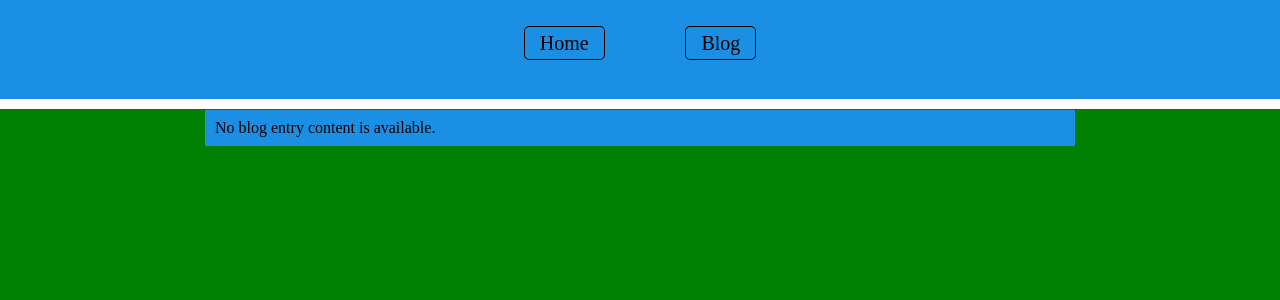
After one commit to keshin666/yogaopensource, a Django app: template blog/templates/blog/blog_entry.html in a window 1280 px wide. The commit adds this page. Shown: the top 300 px of the page. Run offline with Django 3.2, Linux system fonts and the light colour scheme; the template is opened without the code that fills it, so the values that code supplies are empty.

Commit message:
added styles, blog previews and stuff

```diff
--- a/blog/models.py
+++ b/blog/models.py
@@ -12,3 +12,7 @@ class BlogEntry(models.Model):
 
     def __str__(self):
         return self.title
+
+    def get_text_preview(self):
+        text = self.text
+        return text[:255 if len(text) > 255 else len(text)] + '...'
--- /dev/null
+++ b/blog/templates/blog/blog_entry.html
@@ -0,0 +1,11 @@
+{% extends 'base.html' %}
+{% block content %}
+{% if blog_entry %}
+    <ul>
+        <li><span class="blog_title">{{ blog_entry.title }}</span></li>
+        <li>{{ blog_entry.text }}</li>
+    </ul>
+{% else %}
+    <p>No blog entry content is available.</p>
+{% endif %}
+{% endblock content %}
--- a/blog/views.py
+++ b/blog/views.py
@@ -17,4 +17,8 @@ def index(request):
 
 def view_blog_entry(request, blog_entry_id):
     blog_entry = get_object_or_404(BlogEntry, pk=blog_entry_id)
-    return HttpResponse(blog_entry.text)
+    template = loader.get_template('blog/blog_entry.html')
+    context = RequestContext(request, {
+        'blog_entry': blog_entry,
+        })
+    return HttpResponse(template.render(context))
--- /dev/null
+++ b/home/static/home/css_reset.css
@@ -0,0 +1,48 @@
+/* http://meyerweb.com/eric/tools/css/reset/
+   v2.0 | 20110126
+   License: none (public domain)
+*/
+
+html, body, div, span, applet, object, iframe,
+h1, h2, h3, h4, h5, h6, p, blockquote, pre,
+a, abbr, acronym, address, big, cite, code,
+del, dfn, em, img, ins, kbd, q, s, samp,
+small, strike, strong, sub, sup, tt, var,
+b, u, i, center,
+dl, dt, dd, ol, ul, li,
+fieldset, form, label, legend,
+table, caption, tbody, tfoot, thead, tr, th, td,
+article, aside, canvas, details, embed,
+figure, figcaption, footer, header, hgroup,
+menu, nav, output, ruby, section, summary,
+time, mark, audio, video {
+    margin: 0;
+    padding: 0;
+    border: 0;
+    font-size: 100%;
+    font: inherit;
+    vertical-align: baseline;
+}
+/* HTML5 display-role reset for older browsers */
+article, aside, details, figcaption, figure,
+footer, header, hgroup, menu, nav, section {
+    display: block;
+}
+body {
+    line-height: 1;
+}
+ol, ul {
+    list-style: none;
+}
+blockquote, q {
+    quotes: none;
+}
+blockquote:before, blockquote:after,
+q:before, q:after {
+    content: '';
+    content: none;
+}
+table {
+    border-collapse: collapse;
+    border-spacing: 0;
+}
--- /dev/null
+++ b/home/static/home/style.css
@@ -0,0 +1,79 @@
+
+#navigation
+{
+    position: fixed;
+    height: 66px;
+    width: 100%;
+    z-index: 999;
+    background-color: #1A8FE3;
+    text-align: center;
+    padding-top: 33px;
+    border-bottom-style: solid;
+    border-bottom-color: #FFFFFF;
+    border-bottom-width: 10px;
+    top: 0px;
+
+}
+#navigation a {
+    color: #000000;
+    text-decoration: none;
+    padding: 5px;
+    padding-left: 15px;
+    padding-right: 15px;
+    border-color: #000000;
+    border-style: solid;
+    border-width: 1px;
+    border-radius: 5px;
+    margin: 3%;
+    font-size: 15pt;
+}
+#navigation a:hover {
+    background-color: #6610F2;
+}
+body {
+    background-color: green;
+    text-align: left;
+}
+#content{
+    padding: 10px;
+    width: 850px;
+    height: 100%;
+    position: relative;
+    background-color: #1A8FE3;
+    margin: auto;
+    margin-top: 110px;
+}
+.blog_title {
+    font-size: 26pt;
+}
+.blog_title_preview {
+    font-size: 20pt;
+}
+.blog_preview {
+    width: 40%;
+    height: 158px;
+    background-color: #06D6A0;
+    border-color: #54C6EB;
+    border-style: static;
+    border-radius: 10px;
+    margin: 10px;
+    padding: 10px;
+    word-wrap: break-word;
+    float: left;
+}
+.blog_preview:hover {
+    background-color: #06B690;
+}
+a
+{
+    color: #E6C229;
+    text-decoration: none;
+}
+a:hover {
+    color: #E6C229;
+    text-decoration: none;
+}
+a:visited {
+    color: #E6C229;
+    text-decoration: none;
+}
--- a/home/templates/base.html
+++ b/home/templates/base.html
@@ -11,11 +11,19 @@
                 <meta http-equiv="Content-Language" value="en-US" />
                 <meta name="viewport"
                       content="width=device-width, initial-scale=1.0">
-                <link href="{{ STATIC_URL }}css/app.css"
-                      rel="stylesheet" media="screen">
+                {% load static %}
+                <link rel="stylesheet" type="text/css" href="{% static 'home/css_reset.css' %}" />
+                <link rel="stylesheet" type="text/css" href="{% static 'home/style.css' %}" />
+                <!-- <link href="{{ STATIC_URL }}css/app.css"
+                      rel="stylesheet" media="screen"> -->
     </head>
     <body>
-      [Navigation ]
+      <div id="navigation">
+        <a href="/">Home</a>
+        <a href="/blog">Blog</a>
+      </div>
+      <div id="content">
       {% block content %} content {% endblock content %}
+      </div>
     </body>
 </html>
```
Also changed, not shown: blog/templates/blog/index.html (+7 -3 lines).
